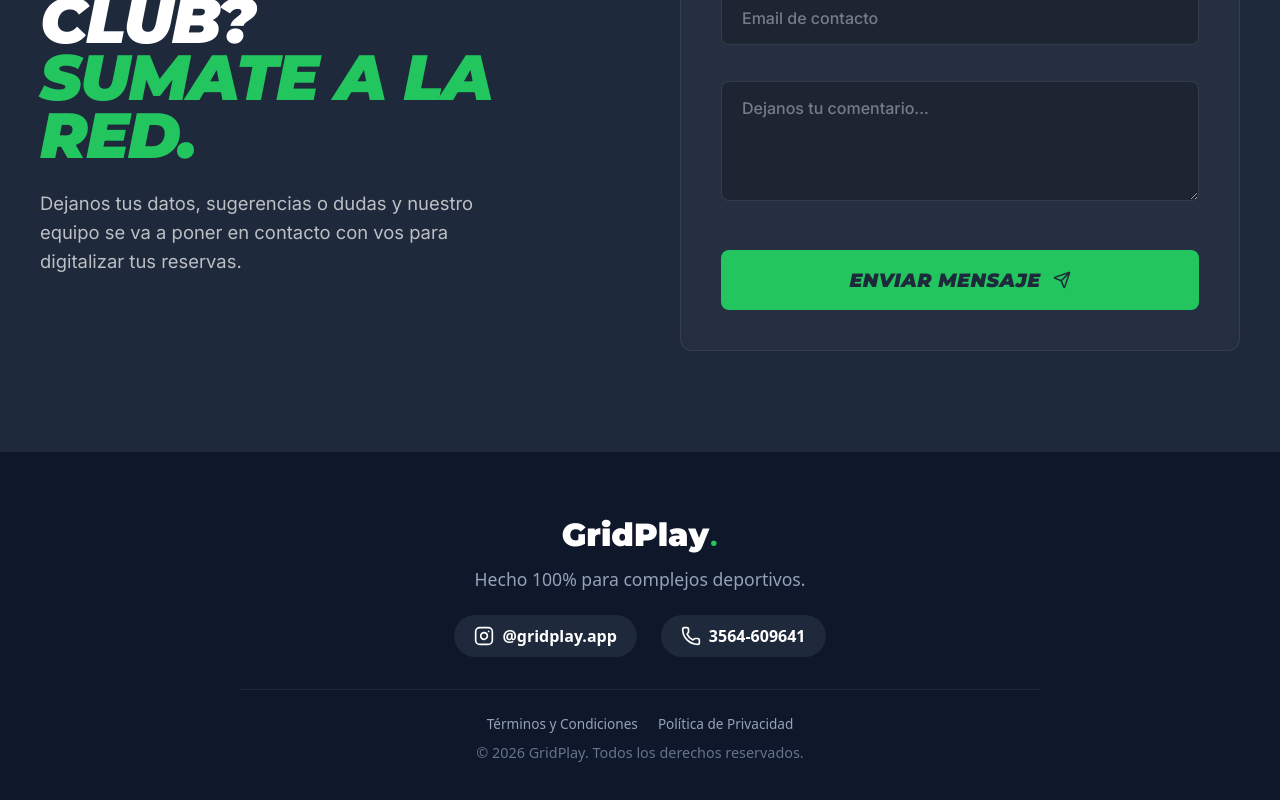
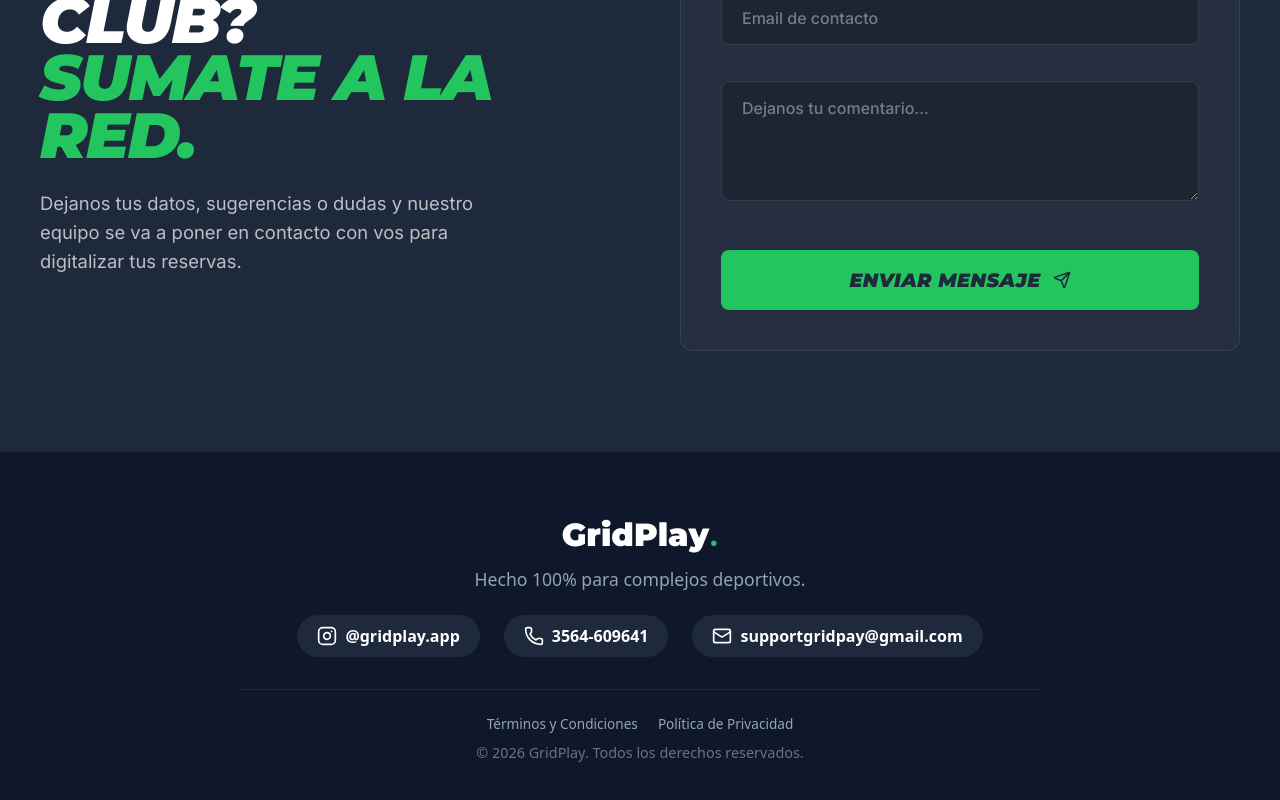
Before and after one commit to Facundoimhoff/HayCancha, a React (Vite) app in the folder Frontend-HayCancha/: page / in a window 1280 px wide. Shown: the part 2395-3195 px from the top of the page. Built offline with nearby package versions, Linux system fonts and the light colour scheme; no server answers.

Commit message:
mejora de contactos

```diff
--- a/Frontend-HayCancha/src/pages/user/LandingPage.jsx
+++ b/Frontend-HayCancha/src/pages/user/LandingPage.jsx
@@ -1,5 +1,5 @@
 import React, { useState, useRef, useEffect } from 'react';
-import { Search, ArrowRight, Send, CheckCircle, ChevronLeft, ChevronRight, Phone, Zap, MapPin, ChevronUp, X, Menu } from 'lucide-react';
+import { Search, ArrowRight, Send, CheckCircle, ChevronLeft, ChevronRight, Phone, Zap, MapPin, ChevronUp, X, Menu, Mail } from 'lucide-react';
 import { useNavigate } from 'react-router-dom';
 import './LandingPage.css';
 
@@ -92,7 +92,7 @@ export default function LandingPage() {
     const data = new FormData(form);
 
     try {
-      const response = await fetch("https://formspree.io/f/xrengjgv", {
+      const response = await fetch("https://formspree.io/f/xzeppakb", {
         method: 'POST',
         body: data,
         headers: { 'Accept': 'application/json' }
@@ -343,7 +343,7 @@ export default function LandingPage() {
           <p className="footer-tagline">Hecho 100% para complejos deportivos.</p>
 
           <div className="footer-contacto">
-            <a href="https://instagram.com" target="_blank" rel="noreferrer" className="footer-link">
+            <a href="https://www.instagram.com/gridplay.app/" target="_blank" rel="noreferrer" className="footer-link">
               <svg xmlns="http://www.w3.org/2000/svg" width="20" height="20" viewBox="0 0 24 24" fill="none" stroke="currentColor" strokeWidth="2" strokeLinecap="round" strokeLinejoin="round">
                 <rect x="2" y="2" width="20" height="20" rx="5" ry="5"></rect>
                 <path d="M16 11.37A4 4 0 1 1 12.63 8 4 4 0 0 1 16 11.37z"></path>
@@ -353,6 +353,9 @@ export default function LandingPage() {
             </a>
             <a href={linkWhatsApp} target="_blank" rel="noreferrer" className="footer-link">
               <Phone size={20} /> 3564-609641
+            </a>
+            <a href="mailto:supportgridpay@gmail.com" className="footer-link">
+              <Mail size={20} /> supportgridpay@gmail.com
             </a>
           </div>
 
```
